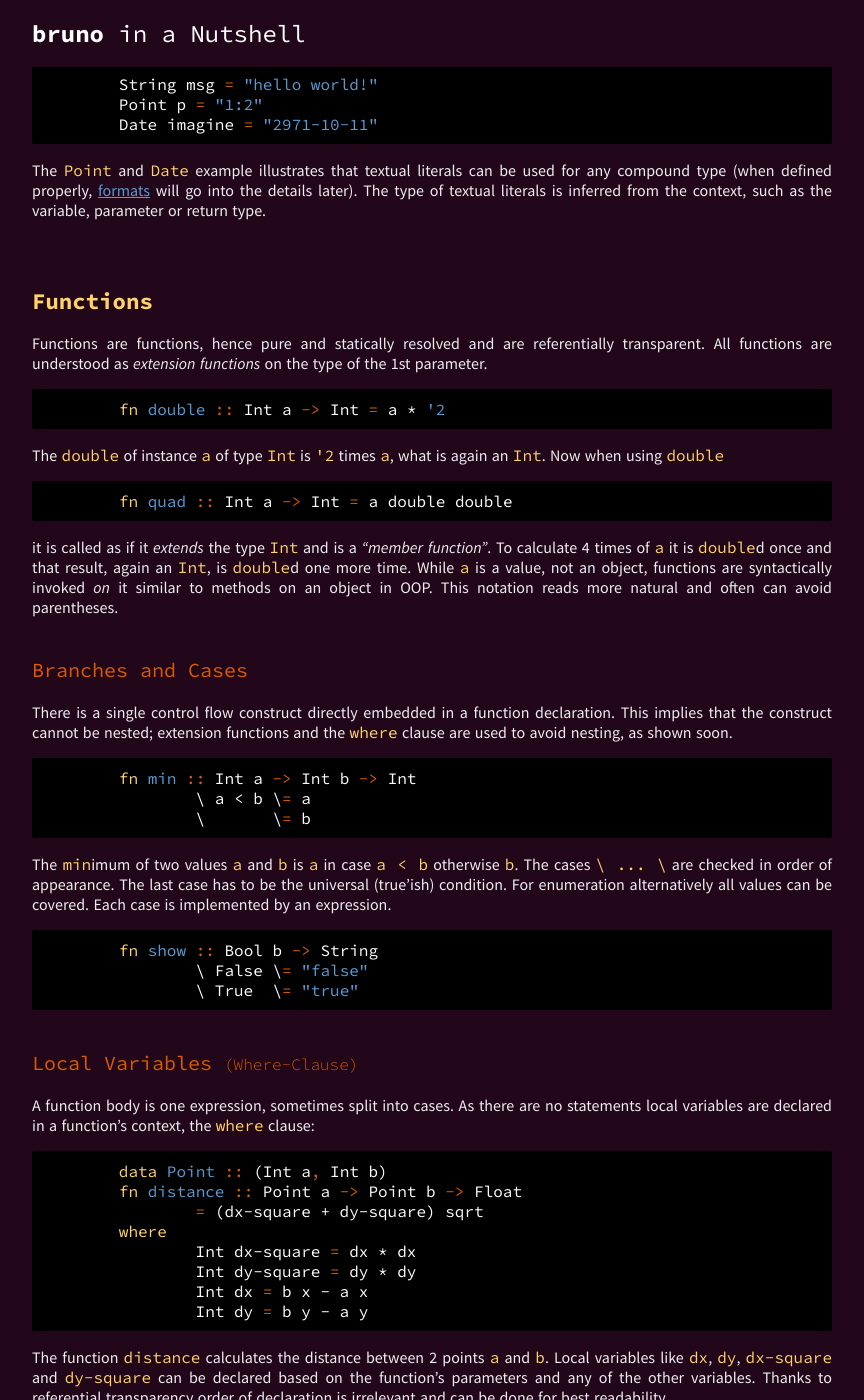
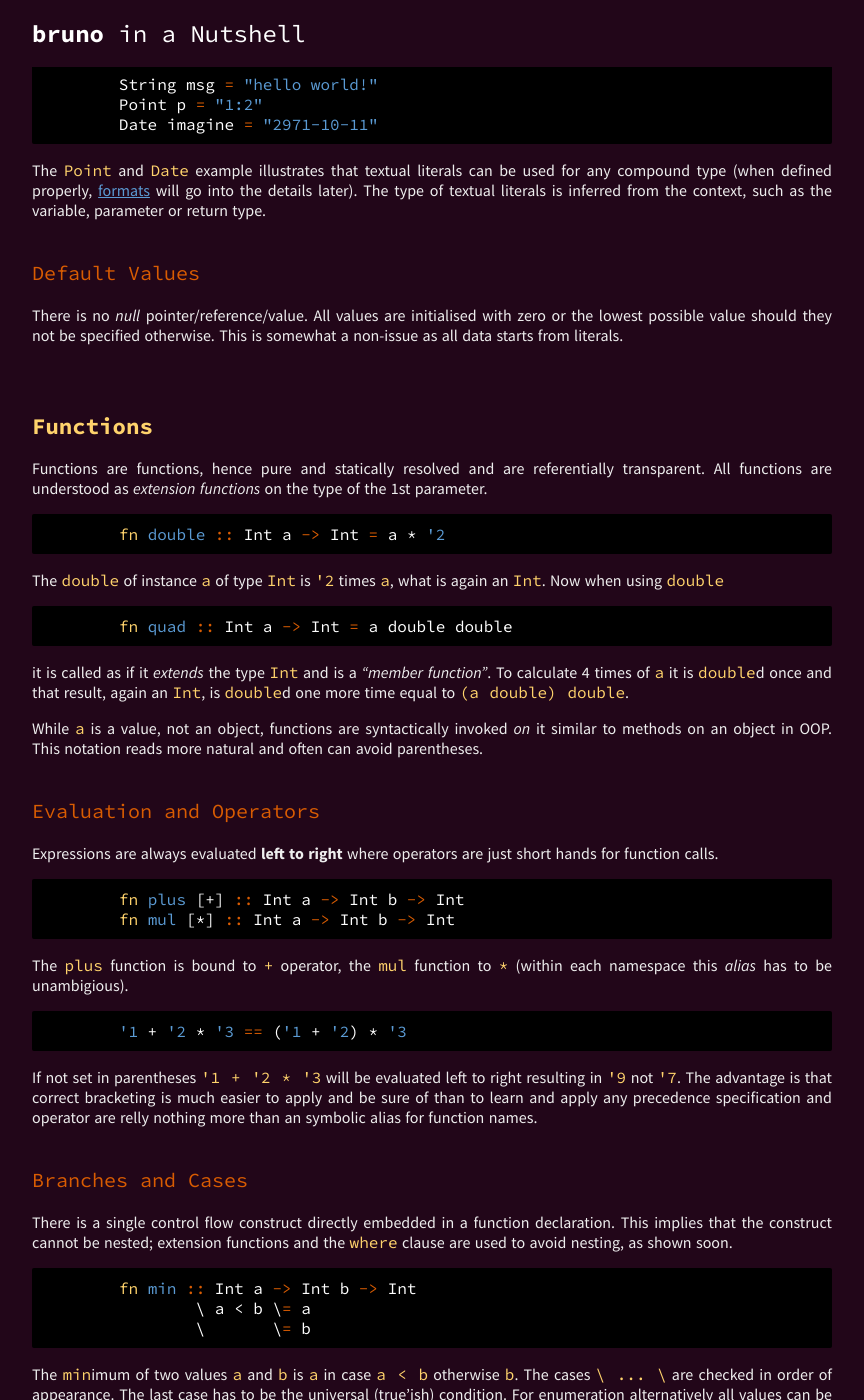
Before and after one commit to bruno-lang/bruno-lang.github.io, a Jekyll site: the page built from learn/index.md, in a window 1280 px wide and 1400 px high, scrolled down 2738 px. Shown: the whole window, without its empty margins (208-1072 px from the left). Built offline with Jekyll 4.4.1, drawn with Linux system fonts in a browser that asks for light colours; nearby versions of some CDN libraries.

Commit message:
Update index.md

```diff
--- a/learn/index.md
+++ b/learn/index.md
@@ -145,6 +145,10 @@ any compound type (when defined properly, <a href="#formats">formats</a> will
 go into the details later). The type of textual literals is inferred from the
 context, such as the variable, parameter or return type.
 
+### Default Values
+There is no _null_ pointer/reference/value. All values are initialised with zero
+or the lowest possible value should they not be specified otherwise. This is
+somewhat a non-issue as all data starts from literals.
 
 ## Functions
 Functions are functions, hence pure and statically resolved and are
@@ -160,9 +164,28 @@ The `double` of instance `a` of type `Int` is `'2` times `a`, what is again an
 
 it is called as if it _extends_ the type `Int` and is a _"member function"_.
 To calculate 4 times of `a` it is `double`d once and that result, again an `Int`,
-is `double`d one more time. While `a` is a value, not an object, functions are
-syntactically invoked _on_ it similar to methods on an object in OOP. This
-notation reads more natural and often can avoid parentheses.
+is `double`d one more time equal to `(a double) double`.
+
+While `a` is a value, not an object, functions are syntactically invoked _on_ it
+similar to methods on an object in OOP. This notation reads more natural and
+often can avoid parentheses.
+
+### Evaluation and Operators
+Expressions are always evaluated **left to right** where
+operators are just short hands for function calls.
+
+		fn plus [+] :: Int a -> Int b -> Int
+		fn mul [*] :: Int a -> Int b -> Int
+
+The `plus` function is bound to `+` operator, the `mul` function to `*`
+(within each namespace this _alias_ has to be unambigious).
+
+		'1 + '2 * '3 == ('1 + '2) * '3
+
+If not set in parentheses `'1 + '2 * '3` will be evaluated left to right resulting
+in `'9` not `'7`. The advantage is that correct bracketing is much easier to
+apply and be sure of than to learn and apply any precedence specification and
+operator are relly nothing more than an symbolic alias for function names.
 
 ### Branches and Cases
 There is a single control flow construct directly embedded in a function
```
Also changed, not shown: other parts of learn/index.md (+2 -0 lines).
